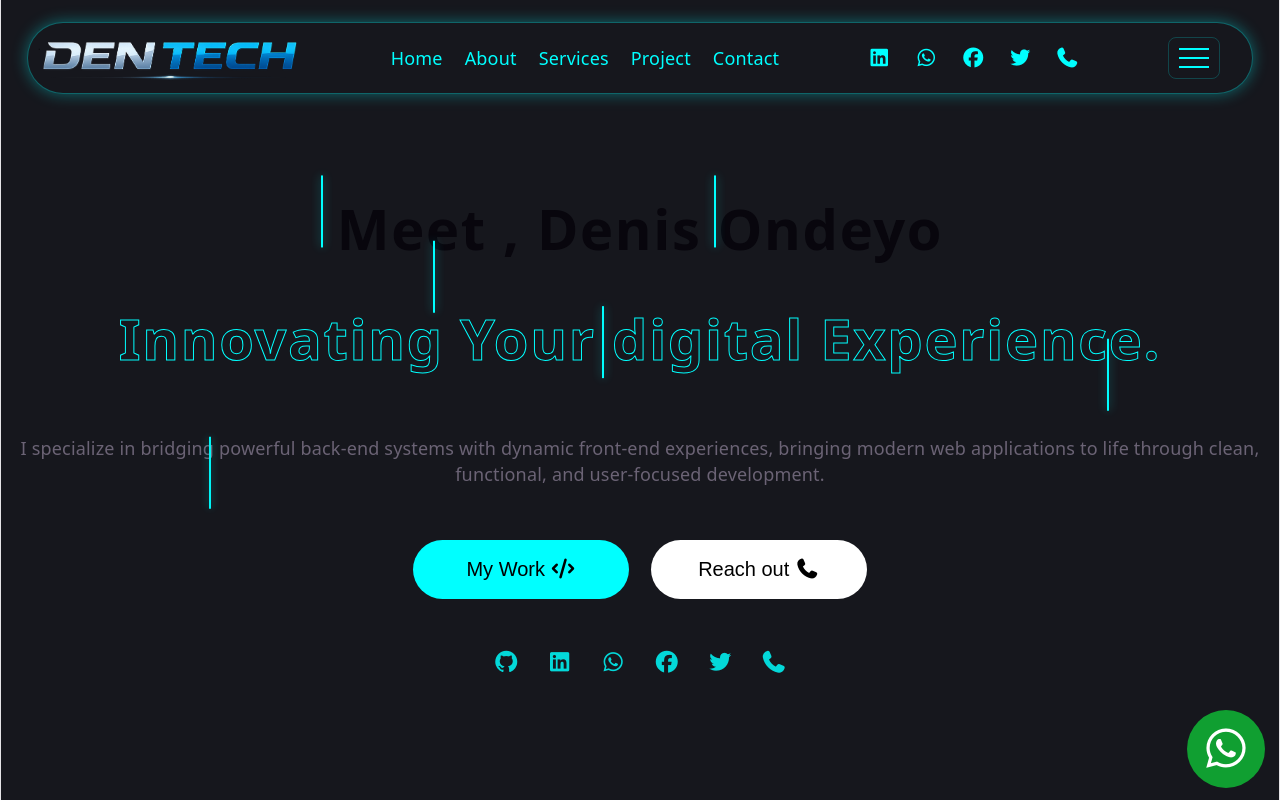
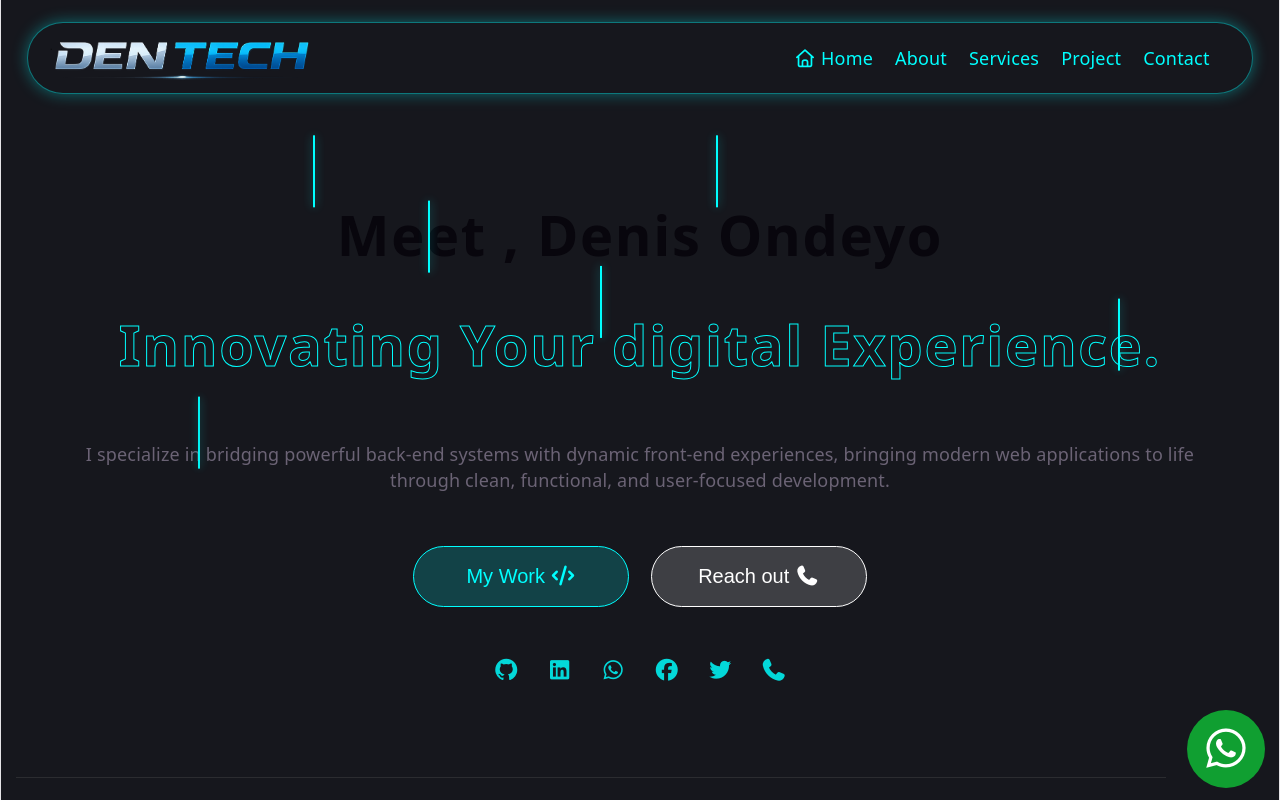
Before and after one commit to denisondeyo7-svg/DenTECH, a React app in the folder PORTFOLIO/: page / in a window 1280 px wide. Shown: the top 800 px of the page. Built offline with nearby package versions, Linux system fonts and the light colour scheme; the HTML template or start-up script is replaced by a standard one.

Commit message:
save changes

```diff
--- a/PORTFOLIO/src/App.css
+++ b/PORTFOLIO/src/App.css
@@ -20,15 +20,18 @@ header{
   align-self: center;
   justify-content: space-between;
   padding: 10px;
-  border: 1px solid rgba(0, 255, 255, 0.336);
+  border: 1px solid rgba(0, 255, 255, 0.418);
   border-radius: 40px;
   box-shadow:  0 0 15px rgba(0, 255, 255, 0.356);
   background: #16171d;
 
 }
+
+
 nav{
   display: flex;
   gap:22px;
+  margin-right: 32px;
 }
 nav a{
   color: aqua;
@@ -39,29 +42,15 @@ nav a:hover{
 
   text-decoration: underline;
 }
-.socials{
-  display: flex;
-  gap: 22px;
-}
 
-.socials i{
-  font-size: 20px;
-  color: aqua;
-
-}
-.socials i:hover{
-  background: aqua;
-  color: #000;
-  border-radius: 5px;
-  padding: 2px;
-
-}
 .logo{
+  margin-left: 12px;
   display: flex;
   align-items: center;
   justify-content: center;
   max-width: 22%;
   width: 100%;
+  height: auto;
   overflow: hidden;
 }
 
@@ -71,6 +60,7 @@ nav a:hover{
   object-fit: cover;
 }
 .menubtn{
+  display: none;
   margin-right: 22px;
   border: 1px solid rgba(0, 255, 255, 0.199);
   padding: 10px;
@@ -95,12 +85,14 @@ nav a:hover{
 }
 
 .landingpage{
+
   display: flex;
   flex-direction: column;
   align-items: center;
   justify-content: center;
-  height: 100vh;
-  margin: 15px;
+  height: 92vh;
+  width: 100%;
+
 }
 .mybars{
   position: relative;
@@ -178,6 +170,7 @@ nav a:hover{
 
 .load{
   position: fixed;
+  z-index: 1000;
   top: 0;
   background: aqua;
   height: 3px;
@@ -199,7 +192,8 @@ nav a:hover{
   justify-content: center;
   margin: 15px;
   position: relative;
-
+  top: 3rem;
+  max-width: 90%;
   width: 100%;
 
 
@@ -223,13 +217,12 @@ nav a:hover{
 
 #workbtn{
   padding: 18px;
-  border: none;
+  border: 1px solid aqua;
   width: 12rem;
   border-radius: 40px;
-  background: aqua;
+  background: rgba(0, 255, 255, 0.185);
   font-size: 20px;
-  color: #000;
-
+  color: aqua;
   transition: .3s ease-in;
 }
 
@@ -245,15 +238,14 @@ nav a:hover{
   width: 12rem;
   border-radius: 40px;
   font-size: 20px;
-  border: none;
-  background: #fff;
-  color: #000;
+  border: 1px solid #fff;
+  background: #ffffff2c;
+  color: #fff;
+  transition: .3s ease;
 }
 #reachbtn:hover{
-  background: aqua;
-  color: #000;
-  border: none;
-
+  background: transparent;
+  color: #fff;
 
 }
 
@@ -295,7 +287,6 @@ nav a:hover{
   padding: 10px;
 
 }
-
 .whatsapp{
   display: flex;
   align-items: center;
@@ -354,8 +345,12 @@ nav a:hover{
   height: 100%;
   width: 100%;
   object-fit: cover;
+  transition: .3s ease;
 }
 
+.aboutimage img:hover{
+ scale: 1.06;
+}
 .about-content{
   display: flex;
   align-items: center;
@@ -393,6 +388,22 @@ nav a:hover{
   border-radius: 40px;
   color: aqua;
   font-size: 18px;
+}
+
+.why{
+  display: flex;
+  flex-direction: column;
+  align-items: center;
+  gap: 22px;
+  width: 100%;
+}
+
+.whycontainer{
+  display: flex;
+  flex-direction: column;
+  align-items: center;
+  max-width: 90%;
+  width: 100%;
 }
 
 .Services{
@@ -435,14 +446,17 @@ nav a:hover{
 
 .service-card{
   padding: 20px;
+  border: 1px solid rgba(0, 255, 255, 0.13);
   width: 23rem;
   height: 14rem ;
   background: #4b4b4d52;
   border-radius: 10px;
+  transition: .6s ease;
 }
 
 .service-card:hover{
-  background: rgba(0, 255, 255, 0.342);
+  background: rgba(0, 255, 255, 0.041);
+  border: 1px solid rgba(0, 255, 255, 0.527);
 
 }
 .service-card h1{
@@ -509,10 +523,7 @@ form{
   flex-direction: column;
   gap: 12px;
 }
-form p{
-  padding: 10px;
-  border-radius: 40px;
-  color:  rgb(0, 255, 255);
+form h1{
   text-align: center;
 }
 .input{
@@ -565,21 +576,37 @@ footer{
 
 .mainfooter{
   display: flex;
+  gap: 32px;
   align-items: center;
   justify-content: center;
   flex-direction: column;
-  padding: 10px;
+  padding: 20px;
 }
 
+.FooterSocials{
+  display: flex;
+  gap: 22px;
+}
+
+.FooterSocials i{
+  font-size: 20px;
+
+
+}
 .mainfooter nav{
   display: flex;
   flex-direction: column;
-  gap: 2px;
+  gap: 12px;
+}
+
+.subfooter{
+  border-top: 1px solid #16171d;
+  padding: 22px;
 }
 
 @media (min-width:1024px){
   footer{
-    top: 32rem;
+    top: 29rem;
   }
 }
 
@@ -587,7 +614,10 @@ footer{
   .links nav{
     display: none;
   }
+  .menubtn{
+    display: block;
 
+  }
   .about-wrapper{
     display: flex;
     width: 100%;
@@ -618,11 +648,11 @@ footer{
 
   }
   .about{
-    top: 8rem;
+    top: 3rem;
   }
   .Services{
 
-    top: 15rem;
+    top: 4rem;
   }
   .services-wrapper{
     position: relative;
@@ -630,10 +660,10 @@ footer{
   }
   .Contactsection{
     position: relative;
-    top: 14rem;
+    top: 8rem;
   }
   footer{
-    top: 40rem;
+    top: 29rem;
   }
 
 }
--- a/PORTFOLIO/src/App.jsx
+++ b/PORTFOLIO/src/App.jsx
@@ -10,7 +10,7 @@ function App() {
     <>
       <Header/>
       <LandingPageContent/>
-      <br /><br />
+      <br />
       <About/>
       <br /><br /><br /><br />
       <Myservices/>
--- a/PORTFOLIO/src/Contact.jsx
+++ b/PORTFOLIO/src/Contact.jsx
@@ -20,7 +20,7 @@ function Contact(){
                 </div>
                 <div className="form">
                     <form action="" method="post">
-                        <p>Drop Your Message Here</p>
+                        <h1>Send Request</h1>
                         <div className="input">
                             <label htmlFor="firstname">Firstname</label>
                             <input type="text" name="firstname" required/>
--- a/PORTFOLIO/src/Footer.jsx
+++ b/PORTFOLIO/src/Footer.jsx
@@ -1,20 +1,29 @@
 function Footer(){
 
     return(
-        <footer>
+        <footer><br /><br />
             <div className="mainfooter">
+                <div className="FooterSocials">
+                    <i className='fab fa-github'></i>
+                    <i className='fab fa-linkedin'></i>
+                    <i className='fab fa-whatsapp'></i>
+                    <i className='fab fa-facebook'></i>
+                    <i className='fab fa-twitter'></i>
+                    <i className='fas fa-phone'></i>
+                </div>
                 <h2>Quick Links</h2>
                 <nav>
-                    <a href="">Home</a>
-                    <a href="">About</a>
-                    <a href="">Projects</a>
-                    <a href="">Contact</a>
+                    <a href="#home">Home</a>
+                    <a href="#about">About</a>
+                    <a href="#services">Services</a>
+                    <a href="">Project</a>
+                    <a href="#contact">Contact</a>
                 </nav>
 
 
             </div>
             <div className="subfooter">
-                <small>©copy DenTECH | All rights reserved</small>
+                <small>©copy DenTECH-2026 | All rights reserved | Developed By Denis</small>
             </div>
         </footer>
     );
--- a/PORTFOLIO/src/Header.jsx
+++ b/PORTFOLIO/src/Header.jsx
@@ -5,13 +5,13 @@ function Header(){
         <header>
 
             <div className="logo">
-                <img src={image} id='home' alt="logo" />
+                <img src={image} alt="logo" />
             </div>
 
 
             <div className="links">
                 <nav>
-                    <a href="#home">Home</a>
+                    <a href="#home"><i className='fa-regular fa-house'></i>         Home</a>
                     <a href="#about">About</a>
                     <a href="#services">Services</a>
                     <a href="">Project</a>
@@ -19,13 +19,6 @@ function Header(){
                 </nav>
             </div>
 
-            <div className="socials">
-                <i className='fab fa-linkedin'></i>
-                <i className='fab fa-whatsapp'></i>
-                <i className='fab fa-facebook'></i>
-                <i className='fab fa-twitter'></i>
-                <i className='fas fa-phone'></i>
-            </div>
 
             <div className="menubtn">
                 <div className="sticks">
--- a/PORTFOLIO/src/LandingPage.jsx
+++ b/PORTFOLIO/src/LandingPage.jsx
@@ -8,7 +8,7 @@ function LandingPageContent(){
     ];
 
     return(
-        <section className="landingpage" id='home'>
+        <section className="landingpage"id="home">
             <div className="mybars">
                 <div className="bars"></div>
                 <div className="bars"></div>
--- a/PORTFOLIO/src/Projects.jsx
+++ b/PORTFOLIO/src/Projects.jsx
@@ -1,7 +1,7 @@
 function Projects(){
     return(
         <div className="projects">
-
+            <h1>MY Work</h1>
         </div>
     )
 }
--- a/PORTFOLIO/src/Services.jsx
+++ b/PORTFOLIO/src/Services.jsx
@@ -20,11 +20,12 @@ function Myservices(){
         {number:"4", toolname:"React"},
         {number:"5", toolname:"PHP"},
         {number:"6", toolname:"DJANGO"},
-        {number:"1", toolname:"mySQL"}
+        {number:"7", toolname:"mySQL"}
     ]
 
     return(
         <section className="Services"id='services'>
+            <br />
             {SectionTitle.map((SectionTitle)=>(
                 <div key={SectionTitle.number}>
                     <h1>{SectionTitle.Title}</h1>
@@ -48,12 +49,12 @@ function Myservices(){
 
                 </div>
                 <div className="tools-wrapper">
-                    <h2>My Toolkit</h2>
+                    <h1>Technical Toolkit</h1>
                     <div className="tools">
 
                         {Tools.map((Tool)=>(
 
-                            <div className="tool"key={Tools.number}>
+                            <div className="tool"key={Tool.number}>
                                 <p>{Tool.toolname}</p>
                             </div>
                         ))}
```
Also changed, not shown: PORTFOLIO/src/whychoose.jsx (added, +18 -0 lines).
